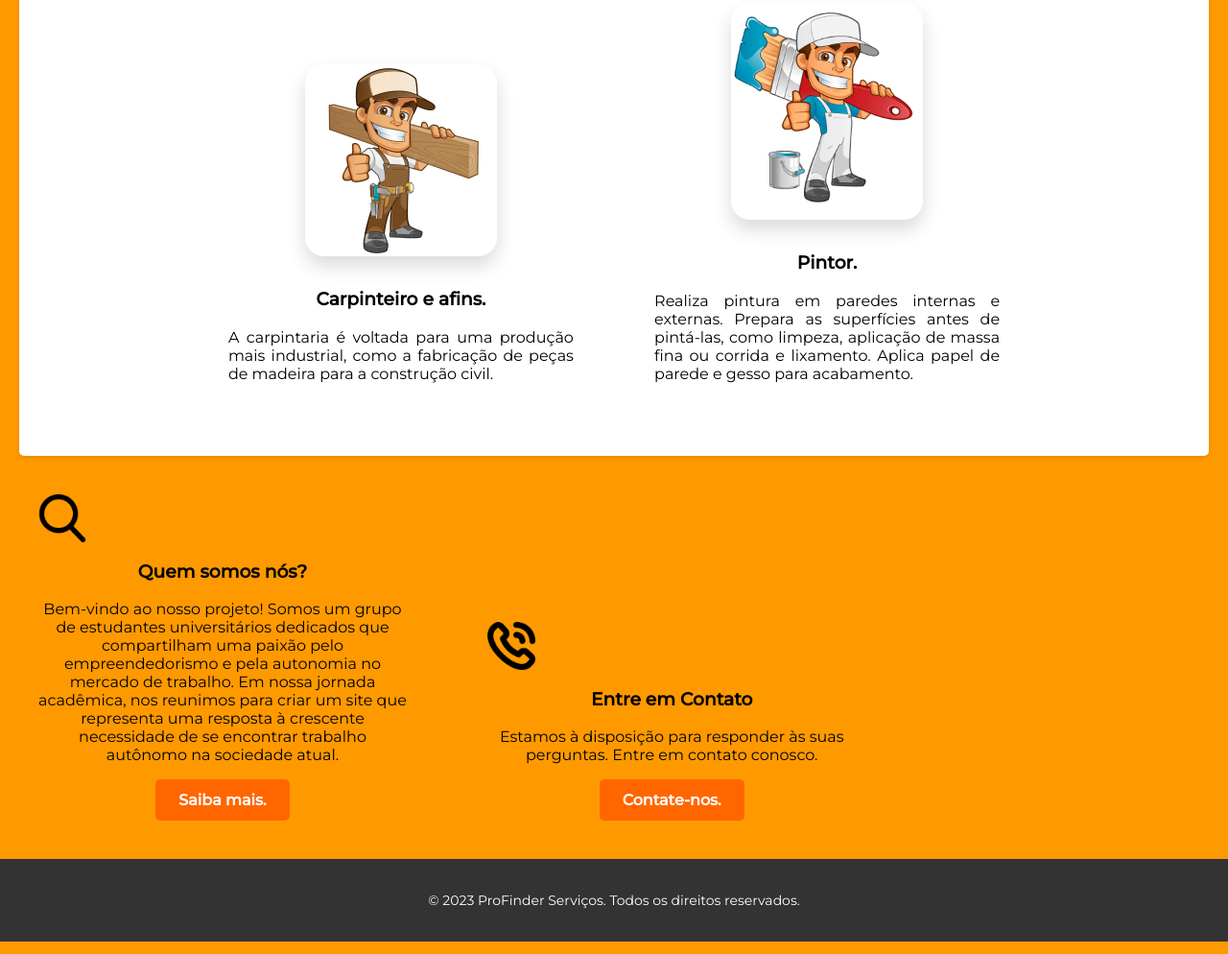
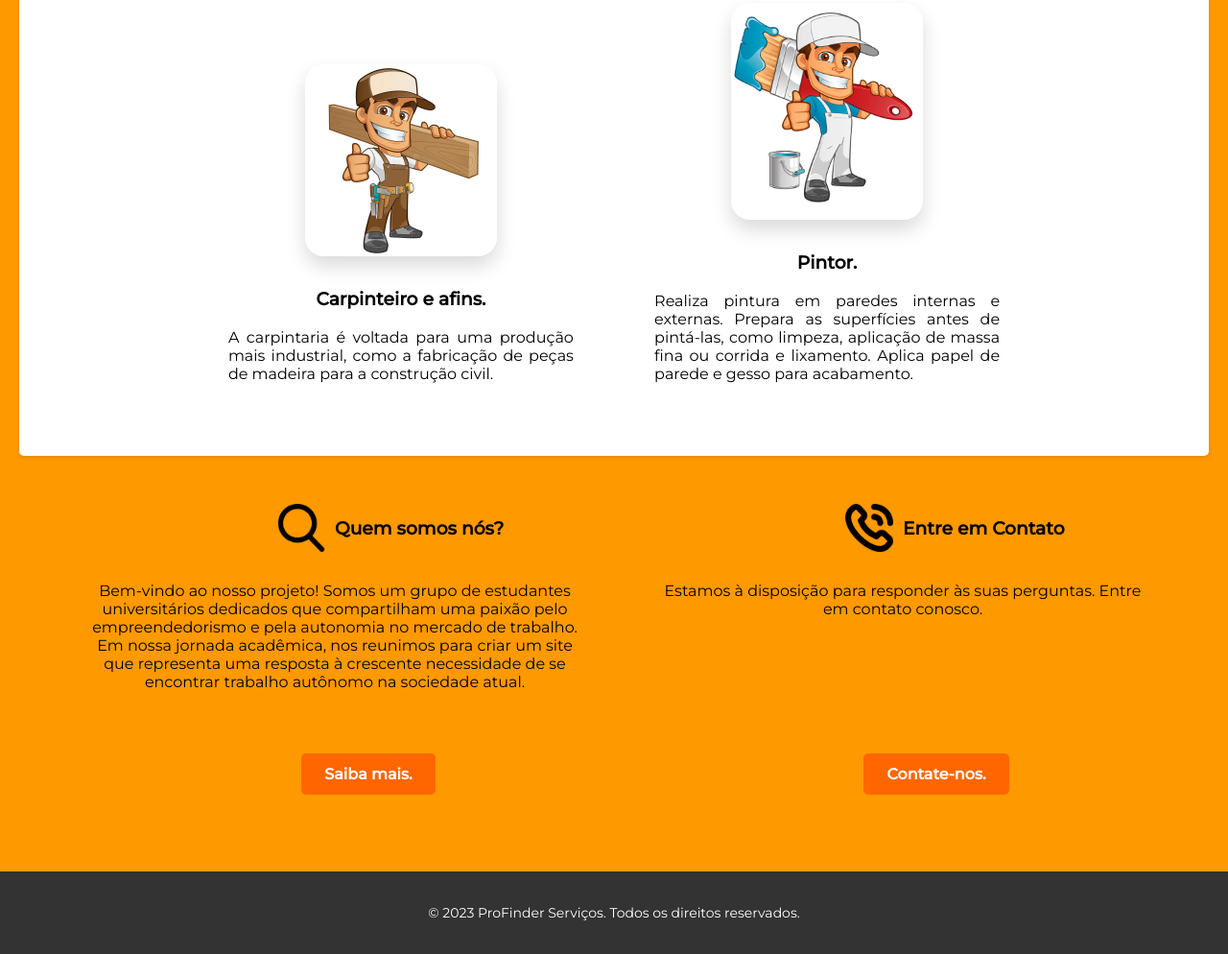
Before and after one commit to TCC2023/ProFinder_Html, a plain HTML site: page index.html in a window 1280 px wide. Shown: the part 1189-2183 px from the top of the page at 96% size. Drawn offline with Linux system fonts and the light colour scheme.

Commit message:
28/10
Alterado e corrigido o footer do saiba mais e do contato, criado um container para cada card e em seguida alinhado com flexbox

```diff
--- a/css/styles.css
+++ b/css/styles.css
@@ -175,7 +175,6 @@ footer p {
 .pesqicon {
     width: 50px;
     height: 50px;
-    display: flex;
 }
 
 .conticon {
@@ -183,3 +182,60 @@ footer p {
     height: 50px;
     display: flex;
 }
+
+
+.container_rodape{
+    width: 100%;
+    display: flex;
+    align-items: center;
+    justify-content: center;
+}
+
+.container_rodape .cardsaibamais {
+    width: 40%;
+    display: flex;
+    flex-direction: column;
+    justify-content: center;
+}
+
+
+.box_img-title {
+    width:100%;
+    display: flex;
+    justify-content: center;
+    align-items: center;
+    padding: 0px;
+}
+
+.title-saiba{
+    padding: 10px;
+    width:50%;
+    display: flex;
+    align-items: center;
+    justify-content: center;
+
+}
+
+.p-saiba {
+    width: 100%;
+    padding: 5px;
+    height: 150px;
+}
+
+.btn-saiba {
+    width:100%;
+}
+
+.saiba-img {
+    display: flex;
+    justify-content: flex-end;
+    align-items: center;
+    padding: 5px;
+    width:50%;
+}
+
+.title-saiba {
+    display: flex;
+    justify-content: flex-start;
+    padding: 5px;
+}
--- a/index.html
+++ b/index.html
@@ -71,23 +71,45 @@
         </div>
     </section>
 
-    <section id="cards">
+    <section id="cards" class="container_rodape">
             <div class="cardsaibamais">
+                <div class="box_img-title">
+                <div class="saiba-img">
                     <img class="pesqicon" src="./img/pesquisa.png">
+                </div>
+                <div class="title-saiba">
                     <h3>Quem somos nós?</h3>
+                </div>
+                </div>
+                <div class="p-saiba">
                     <p>Bem-vindo ao nosso projeto! Somos um grupo de estudantes universitários dedicados que compartilham uma paixão
                         pelo empreendedorismo e pela autonomia no mercado de trabalho. Em nossa jornada acadêmica, nos reunimos para
                         criar um site que representa uma resposta à crescente necessidade de se encontrar trabalho autônomo na
-                sociedade atual.</p>
+                        sociedade atual.
+                    </p>
+                </div>
+                <div class="btn-saiba">
                     <a href="#" class="btn btn-primary">Saiba mais.</a>
                 </div>
+            </div>
 
-        <div class="cardcontato">
+            <div class="cardsaibamais">
+                <div class="box_img-title">
+                    <div class="saiba-img">
                         <img class="conticon" src="./img/contato1.png">
+                    </div>
+                    <div class="title-saiba">
                         <h3>Entre em Contato</strong></h3>
+                    </div>
+                </div>
+                <div class="p-saiba">
                     <p>Estamos à disposição para responder às suas perguntas. Entre em contato conosco.</p>
+                </div>
+                <div class="btn-saiba">
                     <a href="#" class="btn btn-primary">Contate-nos.</a>
                 </div>
+            </div>
+
 </section>
     <footer>
         <p>&copy; 2023 ProFinder Serviços. Todos os direitos reservados.</p>
```
Lines whose indentation alone changed are shown as unchanged.
